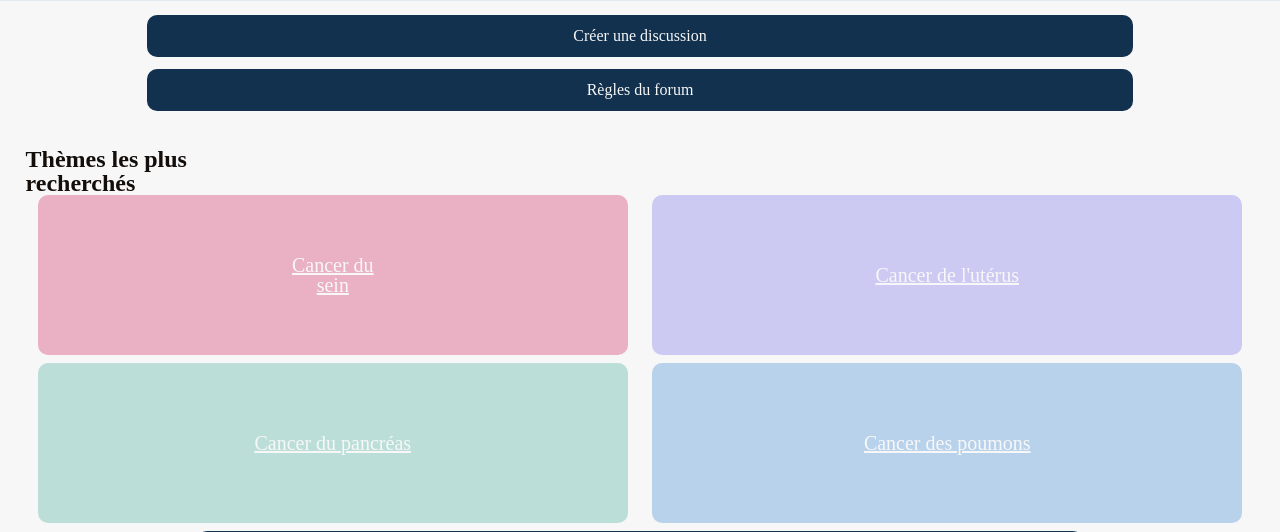
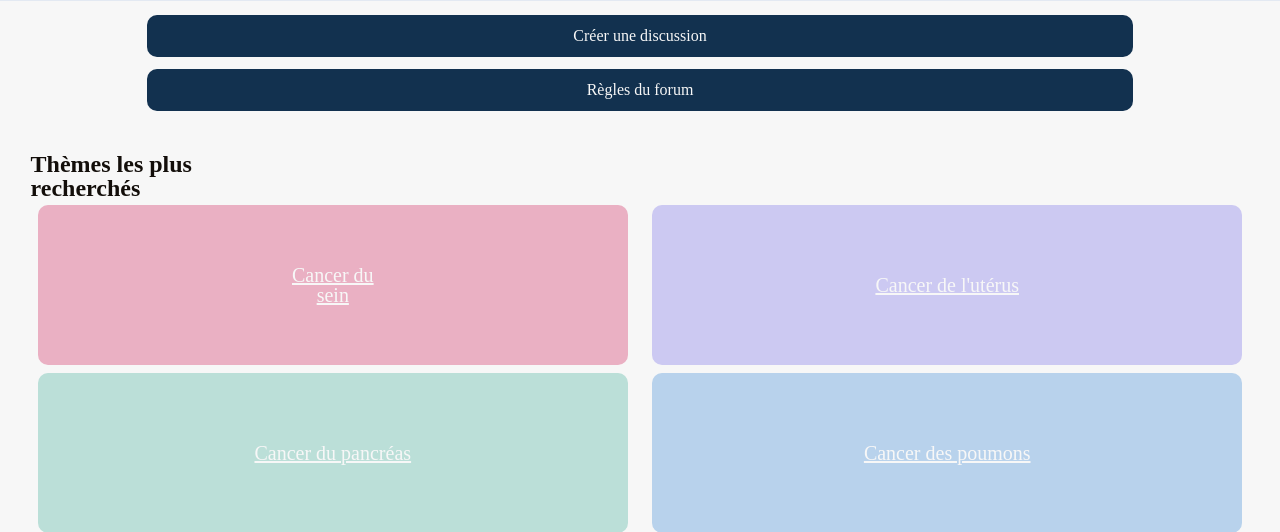
Before and after one commit to aureliensamier/cancercontribu, a PHP site: page /site/forum.html in a window 1280 px wide. Shown: the part 327-859 px from the top of the page. Run offline with PHP 8.4, Linux system fonts and the light colour scheme; some web fonts are replaced.

Commit message:
Forum pages done

```diff
--- a/styles/forum.css
+++ b/styles/forum.css
@@ -173,6 +173,11 @@ body{
     text-align:center;
 }
 
+.forum_maincontainer_p2 .themes {
+    padding: 5px;
+}
+
+
 .themes_categories_section .category1 {
     background-color: #EAB0C3;
 }
```
